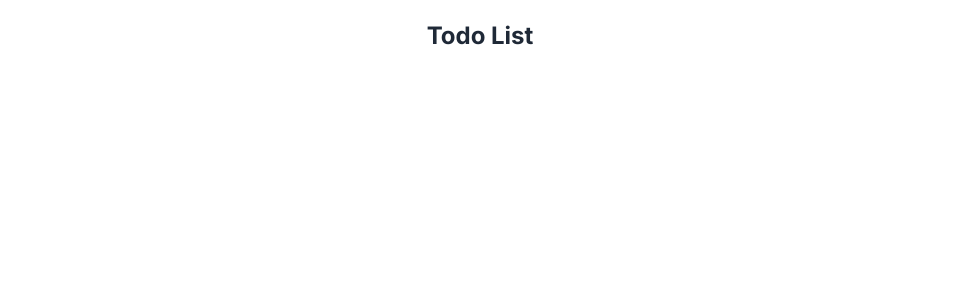
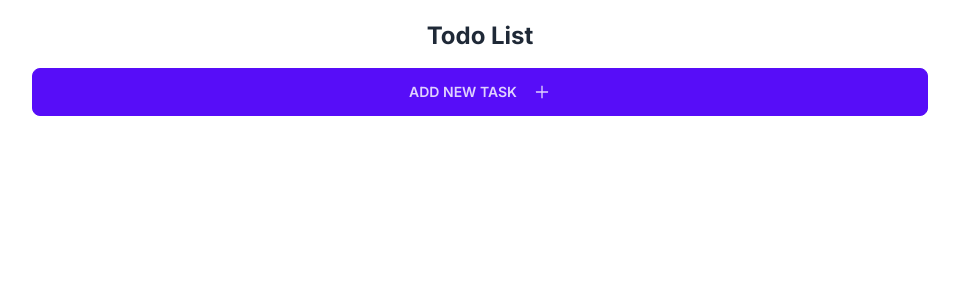
Before and after one commit to ewilkinsiii/nextjs-todo, a Next.js app: page / in a window 1280 px wide. Shown: the top 300 px of the page, without its empty margins (160-1119 px from the left). Built offline with nearby package versions, Linux system fonts and the light colour scheme.

Commit message:
added task button

```diff
--- /dev/null
+++ b/app/components/AddTask.tsx
@@ -0,0 +1,14 @@
+import { AiOutlinePlus } from "react-icons/ai";
+
+const AddTask = () => {
+  return (
+    <div>
+      <button className="w-full btn btn-primary">
+        {" "}
+        Add New Task <AiOutlinePlus className="ml-2" size={18} />
+      </button>
+    </div>
+  );
+};
+
+export default AddTask;
--- a/app/page.tsx
+++ b/app/page.tsx
@@ -1,8 +1,10 @@
+import AddTask from "./components/AddTask";
 export default function Home() {
   return (
     <main className="max-w-4xl mx-auto mt-4">
       <div className="flex flex-col gap-4 my-5 text-center">
         <h1 className="text-2xl font-bold">Todo List</h1>
+        <AddTask />
       </div>
     </main>
   );
```
